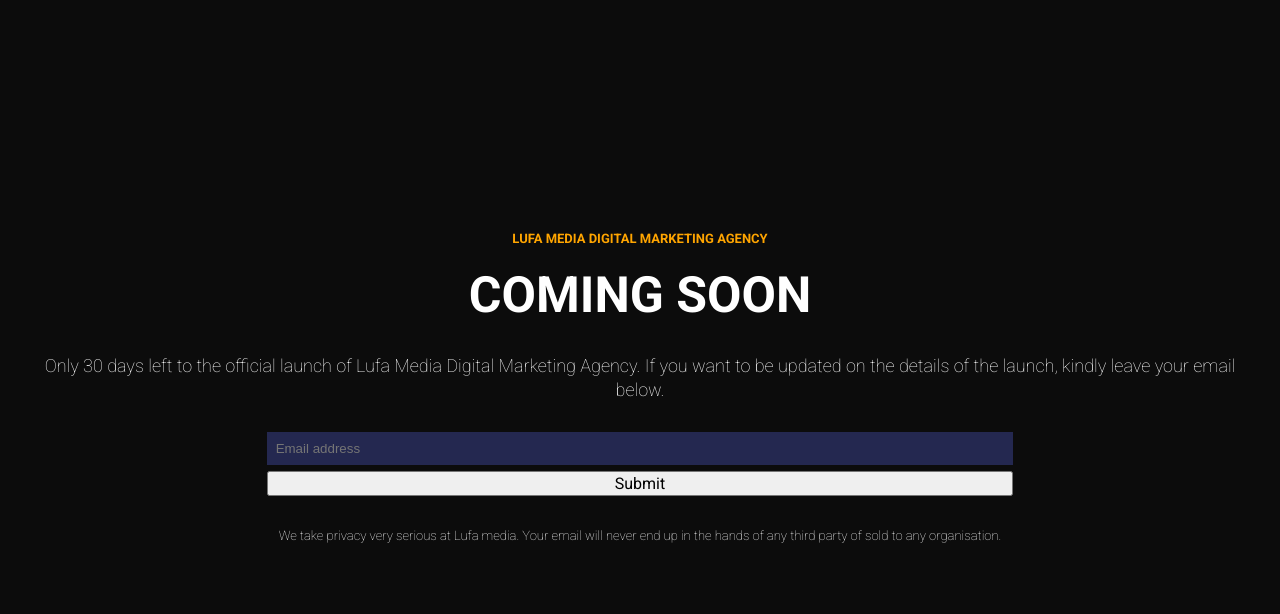
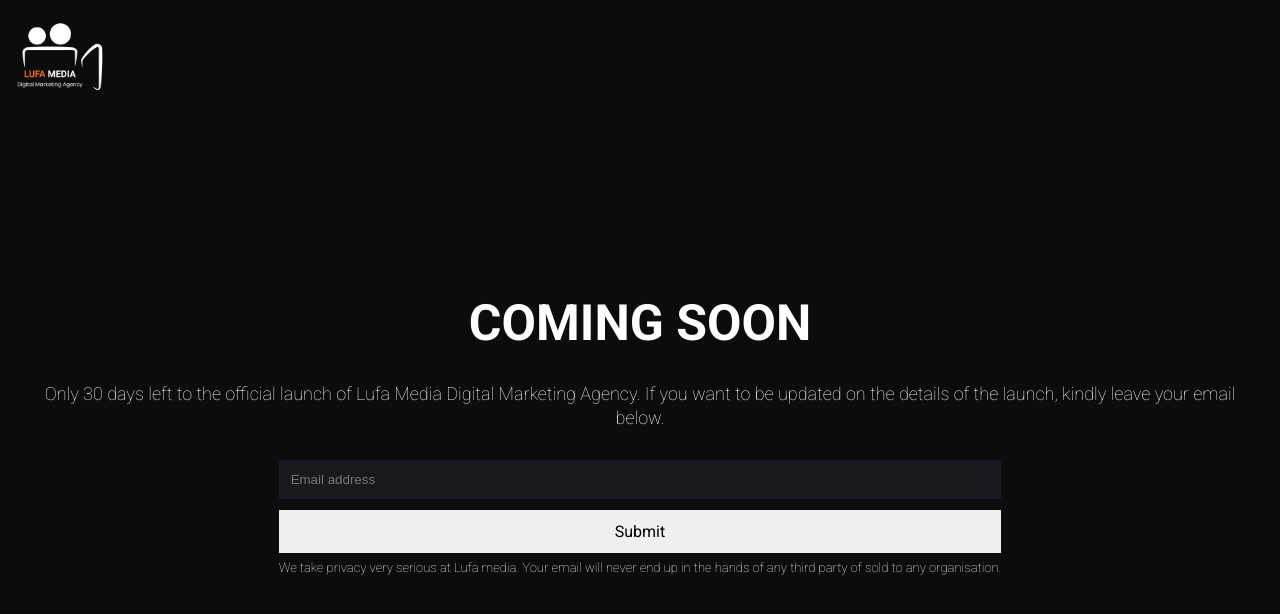
Before and after one commit to DrRichadams/first-nextjs, a Next.js app: page / in a window 1280 px wide. Shown: the top 614 px of the page. Built offline with nearby package versions, Linux system fonts and the light colour scheme.

Commit message:
Added logo

```diff
--- a/pages/_document.js
+++ b/pages/_document.js
@@ -5,7 +5,7 @@
     <Html lang='en'>
       <Head>
         <link rel="preconnect" href="https://fonts.googleapis.com" />
-        <link rel="preconnect" href="https://fonts.gstatic.com" crossorigin />
+        <link rel="preconnect" href="https://fonts.gstatic.com" crossOrigin="true" />
         <link href="https://fonts.googleapis.com/css2?family=Inter:wght@100;200;300;400;500;600;700;800;900&family=Oswald:wght@200;300;400;500;600;700&family=Poppins:ital,wght@0,100;0,200;0,300;0,400;0,500;0,600;0,700;0,800;0,900;1,100;1,200;1,300;1,400;1,500;1,600;1,700;1,800;1,900&family=Roboto:ital,wght@0,100;0,300;0,400;0,500;0,700;0,900;1,100;1,300;1,400;1,500;1,700;1,900&display=swap" rel="stylesheet" />
       </Head>
       <body>
--- a/pages/home.module.css
+++ b/pages/home.module.css
@@ -1,3 +1,17 @@
+.nav {
+    width: 100%;
+    /* background-color: red; */
+    position: absolute;
+    top: 0;
+    display: flex;
+    justify-content: space-between;
+    padding: 12px;
+}
+
+.nav img {
+    width: 95px;
+}
+
 .homeBox {
     display: flex;
     flex-direction: column;
@@ -6,8 +20,10 @@
     /* background-color: red; */
     text-align: center;
     padding: 20px;
+    padding-top: 90px;
     /* gap: 20px; */
     height: 100vh;
+    position: relative;
 }
 
 .homeBox h1 {
@@ -48,9 +64,22 @@
 }
 
 .form input {
-    padding: 9px;
+    padding: 12px;
     border: none;
     outline: none;
-    background-color: rgb(36, 40, 80);
+    /* background-color: rgb(36, 40, 80); */
+    background-color: #17191f;
     color: #fff;
 }
+
+.form button {
+    padding: 12px;
+    border: none;
+    outline: none;
+    margin-top: 5px;
+}
+
+.form p {
+    margin: 0;
+    padding: 0;
+}
--- a/pages/index.js
+++ b/pages/index.js
@@ -4,7 +4,10 @@
 export default function HomePage(props) {
   return (
     <div className={classes.homeBox}>
-      <h1>Lufa Media Digital Marketing Agency</h1>
+      <nav className={classes.nav}>
+        <img src="/images/onDark.png" alt="" />
+      </nav>
+      {/* <h1>Lufa Media Digital Marketing Agency</h1> */}
       <h3>COMING SOON</h3>
       {/* <ComingSoon days={30} hours={15} minutes={30} seconds={10} /> */}
       <p>
```
Also changed, not shown: public/images/onDark.png (added).
